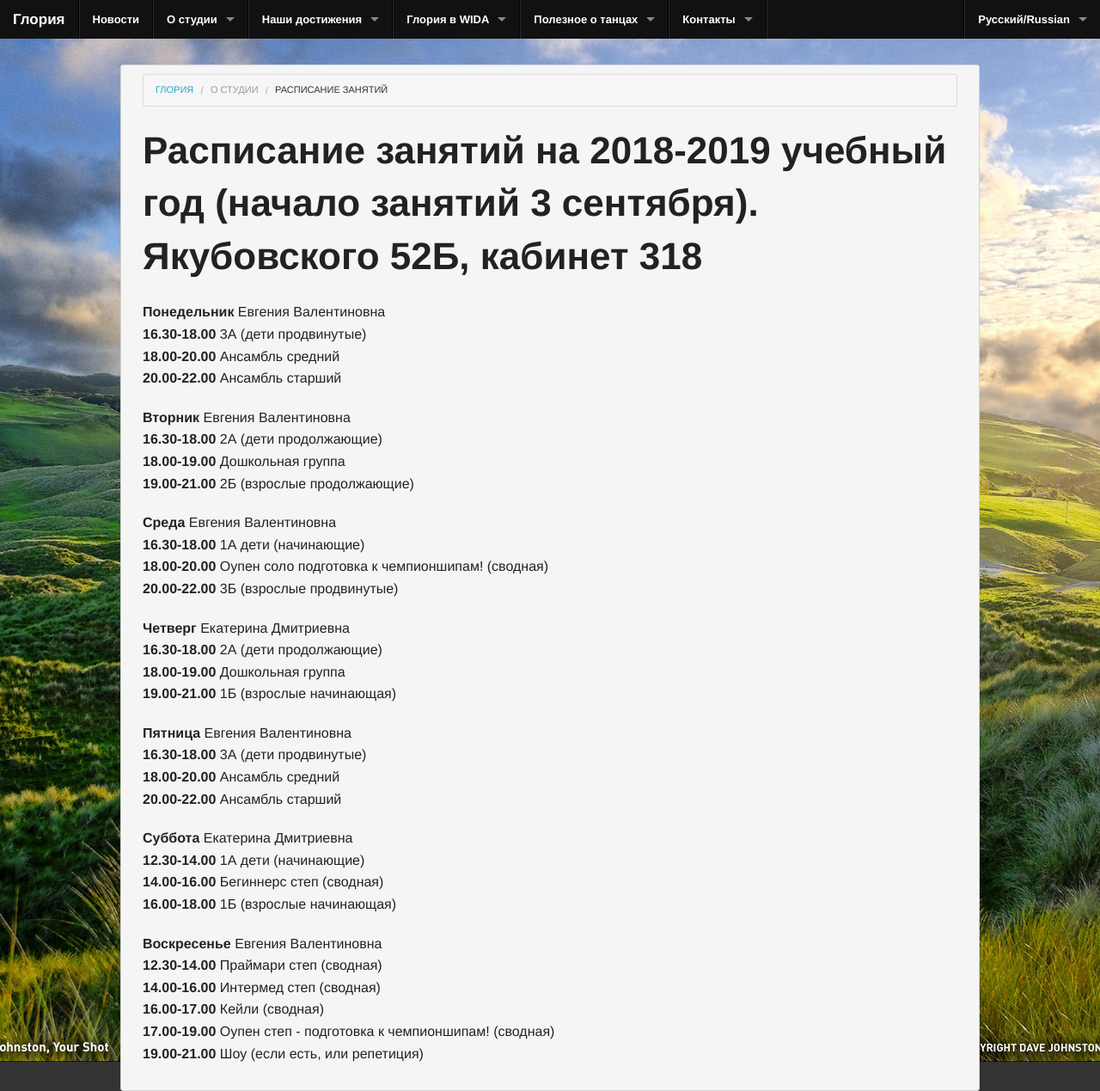
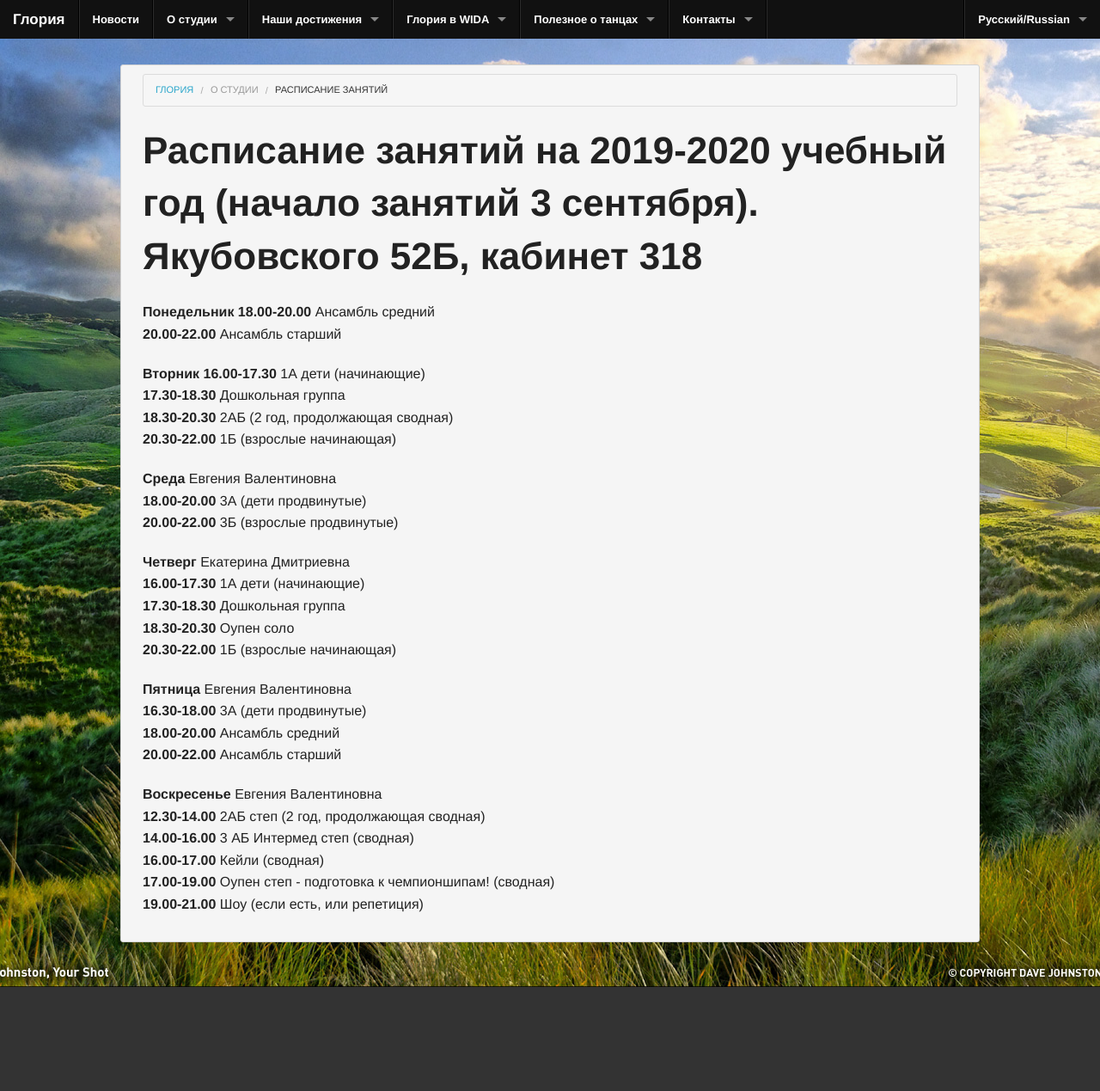
Before and after one commit to gloria-studio/gloria-studio.github.io, a Jekyll site: the page built from about/schedule/index.md, in a window 1280 px wide. Shown: the whole page at 86% size. Built offline with Jekyll 4.4.1, drawn with Linux system fonts in a browser that asks for light colours.

Commit message:
Update index.md

```diff
--- a/about/schedule/index.md
+++ b/about/schedule/index.md
@@ -14,42 +14,38 @@
 
 
 
-# Расписание занятий на 2018-2019 учебный год (начало занятий 3 сентября). Якубовского 52Б, кабинет 318
+# Расписание занятий на 2019-2020 учебный год (начало занятий 3 сентября). Якубовского 52Б, кабинет 318
 
-**Понедельник** Евгения Валентиновна
-**16.30-18.00** 3А (дети продвинутые)
+**Понедельник**
 **18.00-20.00** Ансамбль средний
 **20.00-22.00** Ансамбль старший
 
-**Вторник** Евгения Валентиновна
-**16.30-18.00** 2А (дети продолжающие)
-**18.00-19.00** Дошкольная группа
-**19.00-21.00** 2Б (взрослые продолжающие)
+**Вторник**
+**16.00-17.30** 1А дети (начинающие)
+**17.30-18.30** Дошкольная группа
+**18.30-20.30** 2АБ (2 год, продолжающая сводная)
+**20.30-22.00** 1Б (взрослые начинающая)
 
 
 **Среда** Евгения Валентиновна
-**16.30-18.00** 1А дети (начинающие)
-**18.00-20.00** Оупен соло подготовка к чемпионшипам! (сводная)
+**18.00-20.00** 3А (дети продвинутые)
 **20.00-22.00** 3Б (взрослые продвинутые)
 
 **Четверг** Екатерина Дмитриевна
-**16.30-18.00** 2А (дети продолжающие)
-**18.00-19.00** Дошкольная группа
-**19.00-21.00** 1Б (взрослые начинающая)
+**16.00-17.30** 1А дети (начинающие)
+**17.30-18.30** Дошкольная группа
+**18.30-20.30** Оупен соло
+**20.30-22.00** 1Б (взрослые начинающая)
 
 **Пятница** Евгения Валентиновна
 **16.30-18.00** 3А (дети продвинутые)
 **18.00-20.00** Ансамбль средний
 **20.00-22.00** Ансамбль старший
 
-**Суббота** Екатерина Дмитриевна
-**12.30-14.00** 1А дети (начинающие)
-**14.00-16.00** Бегиннерс степ (сводная)
-**16.00-18.00** 1Б (взрослые начинающая)
 
 **Воскресенье** Евгения Валентиновна
-**12.30-14.00** Праймари степ (сводная)
-**14.00-16.00** Интермед степ (сводная)
+**12.30-14.00** 2АБ степ (2 год, продолжающая сводная)
+**14.00-16.00** 3 АБ Интермед степ (сводная)
 **16.00-17.00** Кейли (сводная)
 **17.00-19.00** Оупен степ - подготовка к чемпионшипам! (сводная)
 **19.00-21.00** Шоу (если есть, или репетиция)
```
